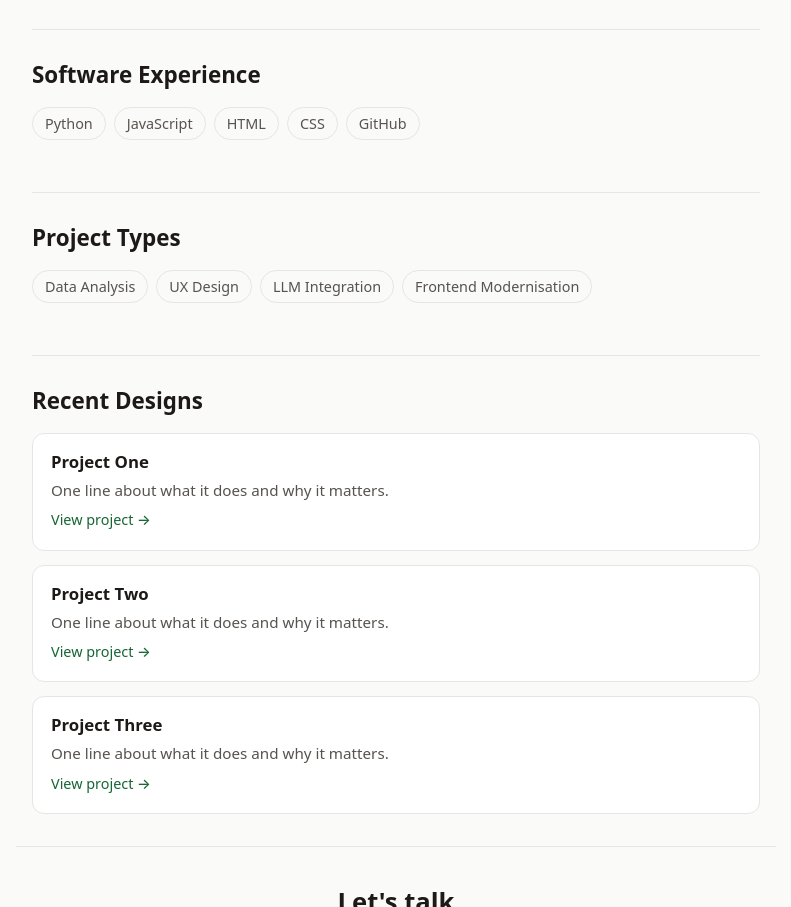
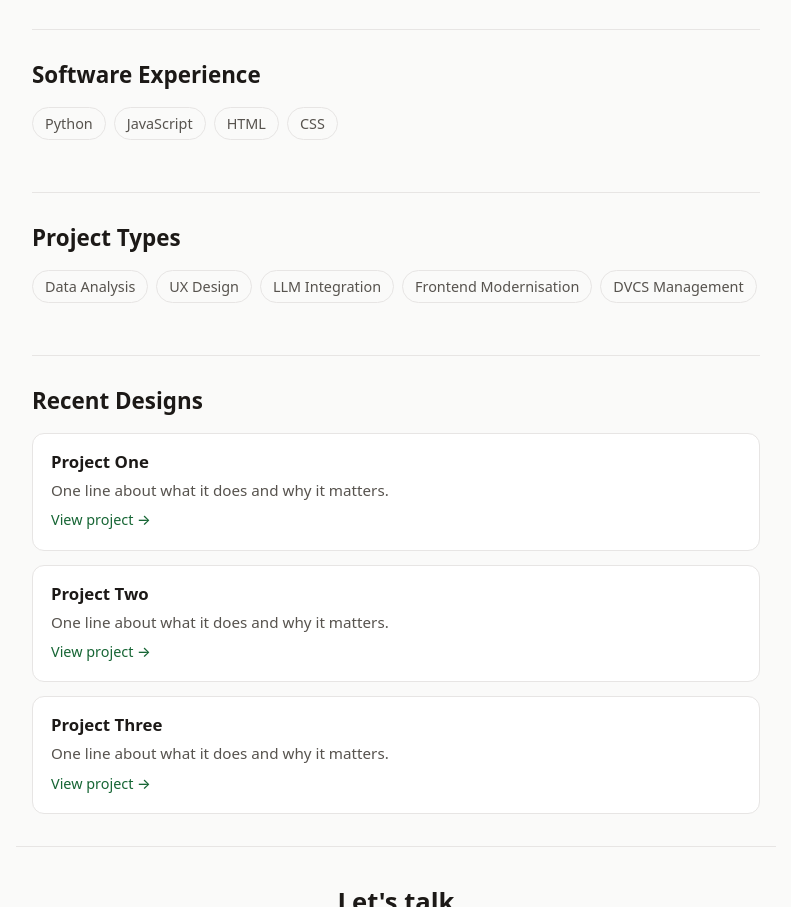
Before and after one commit to odboer27/aetherai_portfolio, a plain HTML site: page index.html in a window 1280 px wide. Shown: the part 938-1845 px from the top of the page, without its empty margins (244-1035 px from the left). Drawn offline with Linux system fonts and the light colour scheme.

Commit message:
Move version control from tools to project types as DVCS Management
GitHub is a platform rather than a language, so it fits better as the
type of work (managing distributed version control) than as a skill chip.

Co-Authored-By: Claude Opus 5.5 <noreply@anthropic.com>

```diff
--- a/index.html
+++ b/index.html
@@ -66,7 +66,6 @@
         <li>JavaScript</li>
         <li>HTML</li>
         <li>CSS</li>
-        <li>GitHub</li>
       </ul>
     </section>
 
@@ -78,6 +77,7 @@
         <li>UX Design</li>
         <li>LLM Integration</li>
         <li>Frontend Modernisation</li>
+        <li>DVCS Management</li>
       </ul>
     </section>
 
```
